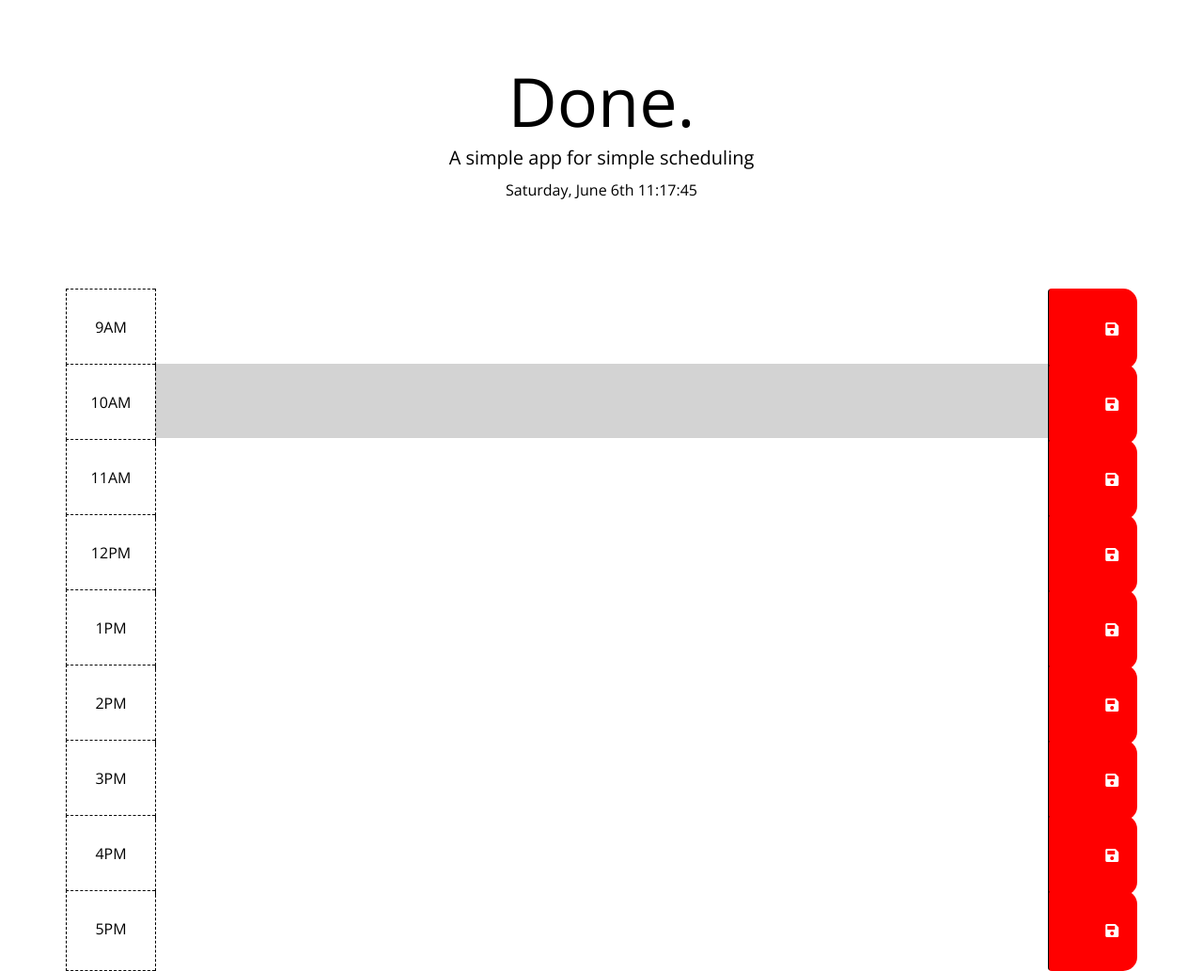
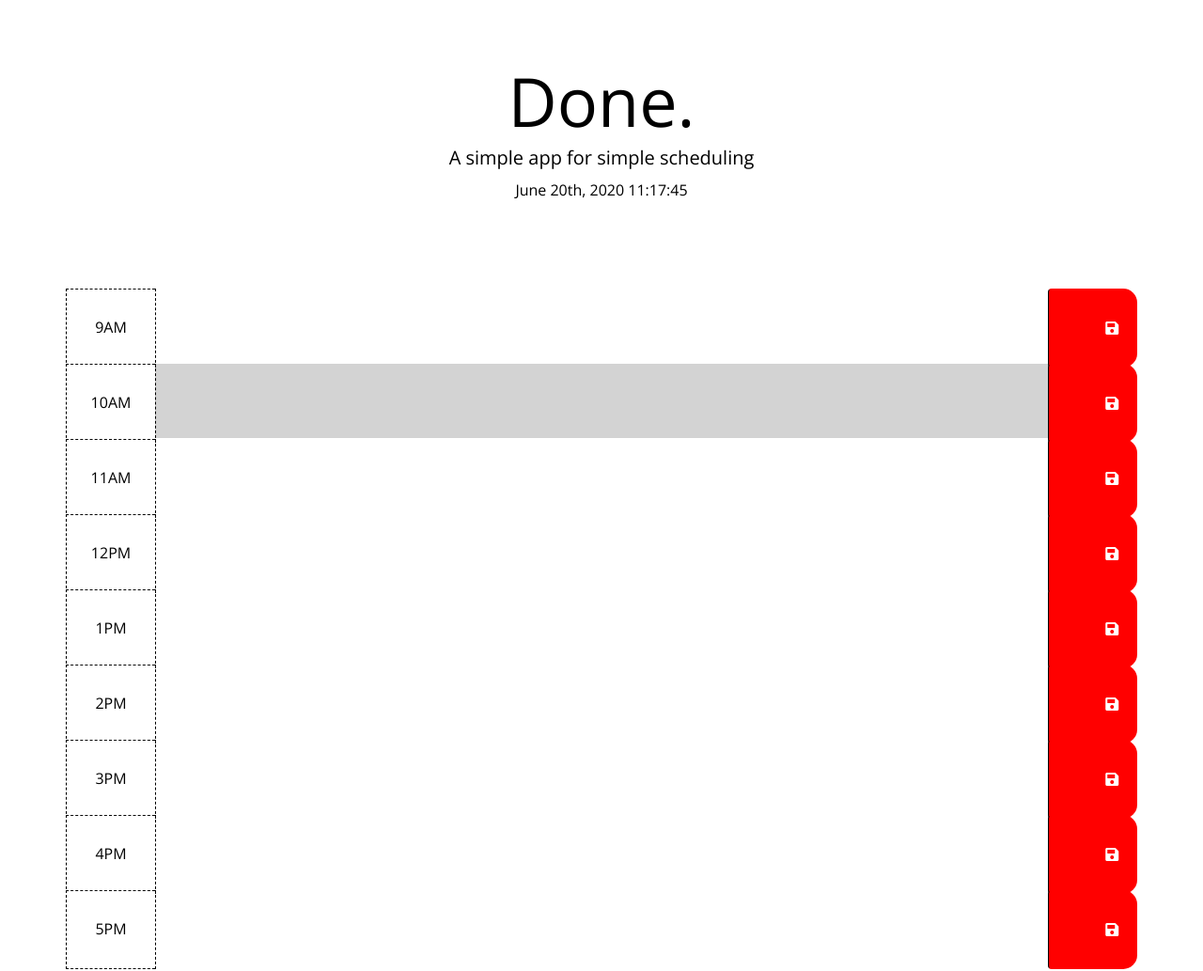
Before and after one commit to lisbethmachado/weekly-planner, a plain HTML site: page index.html in a window 1280 px wide. Shown: the whole page at 94% size. Drawn offline with nearby package versions, Linux system fonts and the light colour scheme.

```diff
--- a/assets/style.css
+++ b/assets/style.css
@@ -11,6 +11,7 @@ body {
     color: #000000;
     border-left: 1px dashed #000000;
     padding: 0px;
+
   }
 
   .jumbotron {
@@ -67,6 +68,7 @@ body {
     border-bottom-right-radius: 15px;
     background-color: red;
     color: white;
+    padding: 5px;
   }
 
   .saveBtn i:hover {
--- a/index.html
+++ b/index.html
@@ -52,7 +52,7 @@
           var now = moment();
           // moment().format('LLLL')
           var formattedTime = now.format("h:mm:ss");
-          var formattedDate = now.format("dddd, MMMM do");
+          var formattedDate = now.format("MMMM Do, YYYY");
           timeEl.text(formattedDate +" "+ formattedTime);
           // dateEl.text(formattedDate);
         }
```
